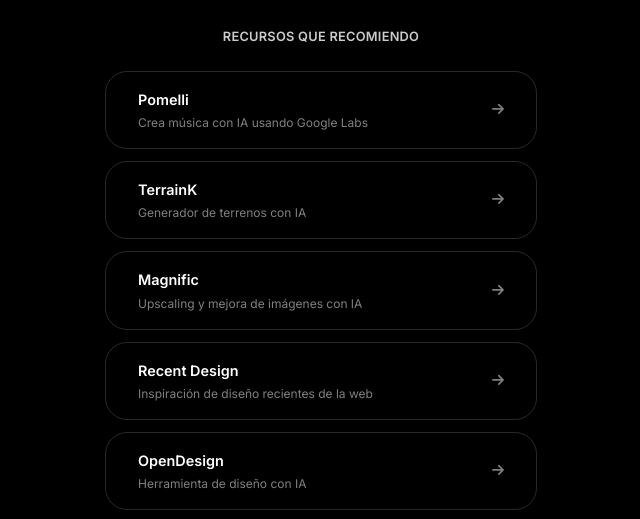
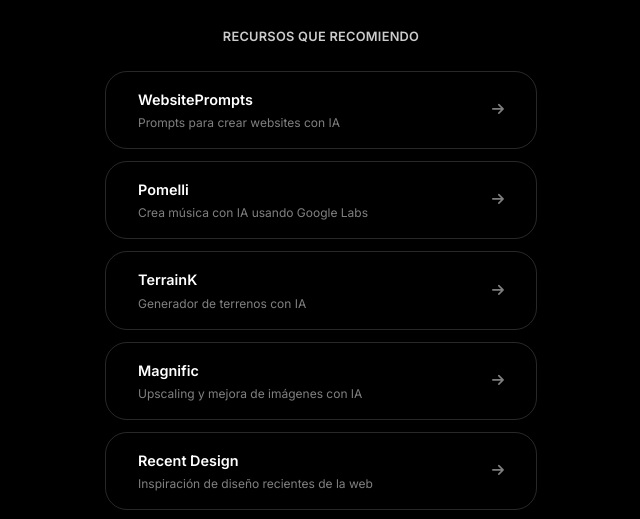
Before and after one commit to Leidreiter/soymarcus, a website: page links.html in a window 1280 px wide. Shown: the part 1157-1676 px from the top of the page, without its empty margins (319-959 px from the left). Drawn offline with Linux system fonts and the light colour scheme.

Commit message:
Agrega WebsitePrompts a recursos recomendados

```diff
--- a/links.html
+++ b/links.html
@@ -142,6 +142,16 @@
     <section class="section animate-in" aria-label="Recursos recomendados">
       <h2 class="section-title">Recursos que recomiendo</h2>
       <div class="links-grid">
+
+        <!-- WebsitePrompts -->
+        <a href="https://websiteprompts.ai/" target="_blank" rel="noopener noreferrer" class="resource-card" aria-label="WebsitePrompts — Prompts para crear websites con IA">
+          <img src="https://www.google.com/s2/favicons?domain=websiteprompts.ai&sz=64" alt="WebsitePrompts favicon" class="resource-favicon" width="32" height="32" loading="lazy">
+          <div class="resource-info">
+            <span class="resource-name">WebsitePrompts</span>
+            <span class="resource-url">Prompts para crear websites con IA</span>
+          </div>
+          <span class="link-arrow"><i class="fa-solid fa-arrow-right"></i></span>
+        </a>
 
         <!-- Pomelli -->
         <a href="https://labs.google.com/pomelli/about/" target="_blank" rel="noopener noreferrer" class="resource-card" aria-label="Pomelli — AI Music Experiment by Google Labs">
```
